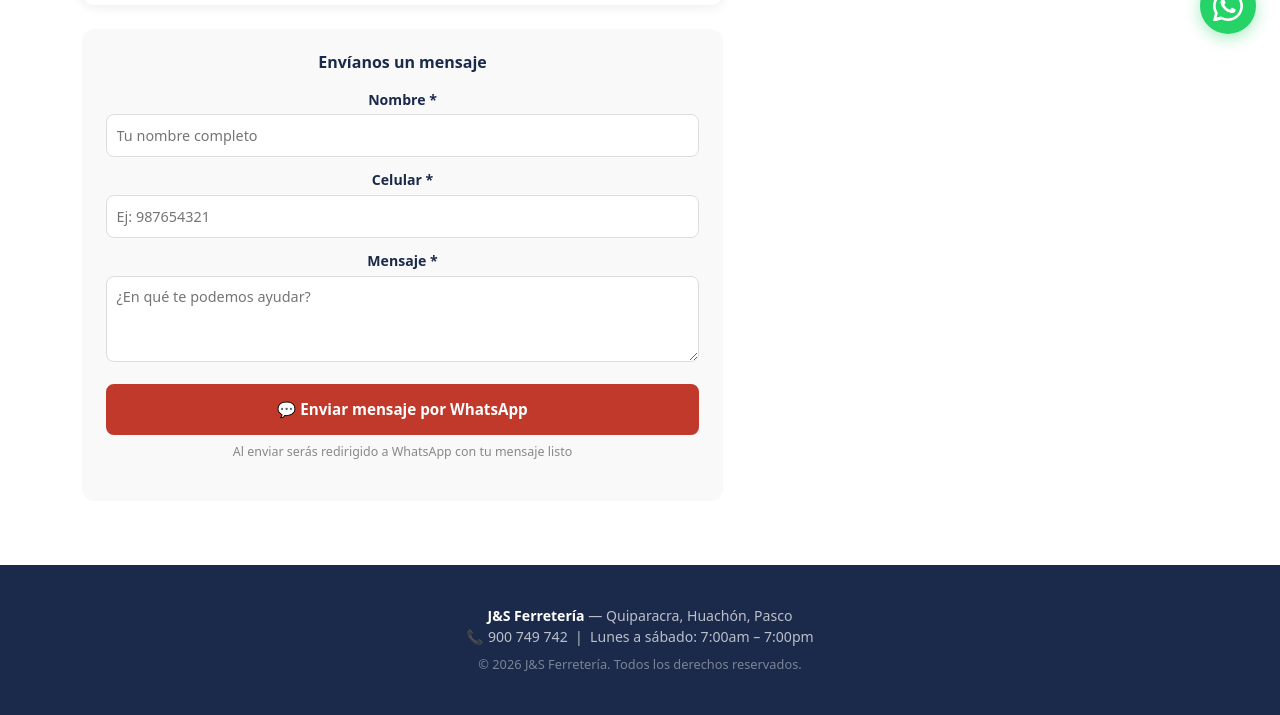
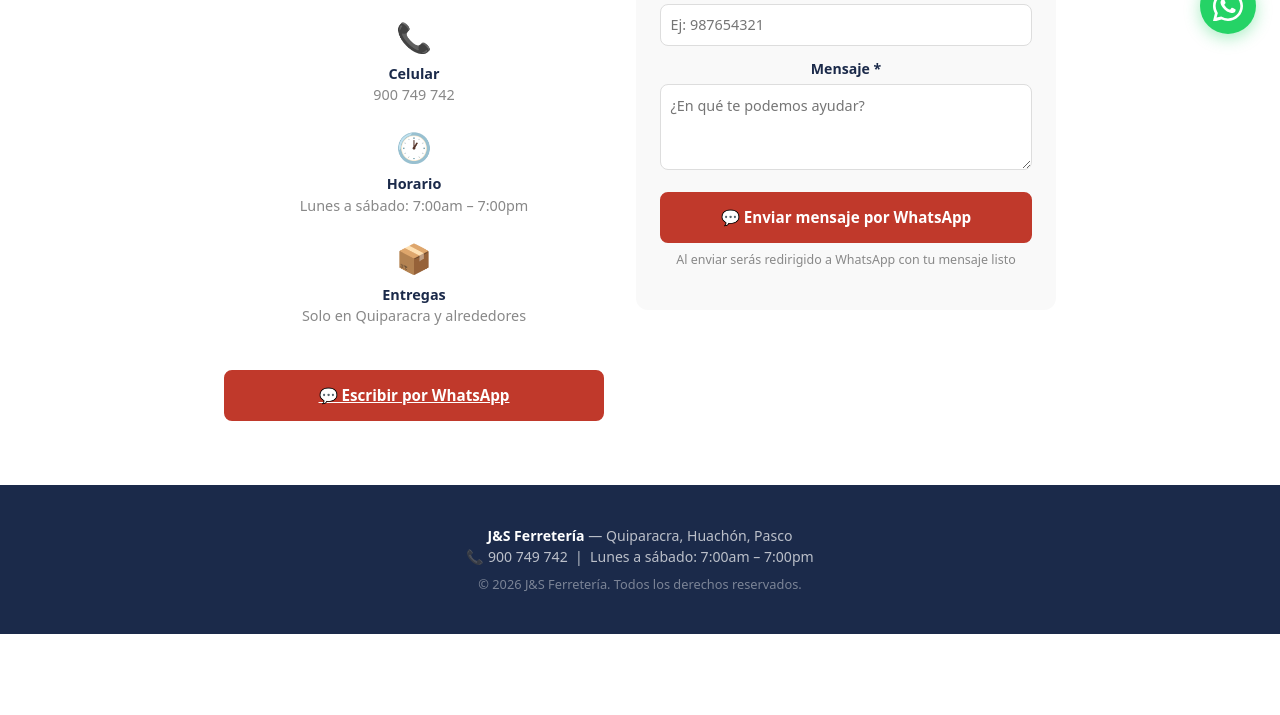
Before and after one commit to OJ-Edelsonn/ferresystem, a PHP site: page /ferresystem/contacto.php in a window 1280 px wide. Shown: the part 742-1457 px from the top of the page. After the commit the page ends 1376 px from the top, so only its background shows below. Run offline with PHP 8.4, Linux system fonts and the light colour scheme.

Commit message:
Mejoras contacto: info centrada, botón WhatsApp alineado y columna flex

```diff
--- a/public/contacto.php
+++ b/public/contacto.php
@@ -7,7 +7,6 @@ $tel_whatsapp = '51900749742';
 $enviado      = false;
 $error_form   = '';
 
-// Procesar formulario de contacto
 if ($_SERVER['REQUEST_METHOD'] === 'POST') {
     $nombre  = trim($_POST['nombre']  ?? '');
     $celular = trim($_POST['celular'] ?? '');
@@ -16,7 +15,6 @@ if ($_SERVER['REQUEST_METHOD'] === 'POST') {
     if (empty($nombre) || empty($celular) || empty($mensaje)) {
         $error_form = 'Por favor completa todos los campos.';
     } else {
-        // Por ahora redirige a WhatsApp con el mensaje
         $texto = urlencode("Hola, soy {$nombre} ({$celular}). {$mensaje}");
         header("Location: https://wa.me/{$tel_whatsapp}?text={$texto}");
         exit;
@@ -36,10 +34,31 @@ if ($_SERVER['REQUEST_METHOD'] === 'POST') {
 
 <section class="seccion" style="padding-top:2rem;">
     <div class="container">
-        <div class="row g-4">
+
+        <!-- Mapa completo arriba -->
+        <div style="border-radius:12px;overflow:hidden;margin-bottom:2rem;
+                    box-shadow:0 2px 12px rgba(0,0,0,0.08);">
+            <iframe
+                src="https://www.google.com/maps/embed?pb=!1m17!1m12!1m3!1d3901.234!2d-75.866949!3d-10.642924!2m3!1f0!2f0!3f0!3m2!1i1024!2i768!4f13.1!3m2!1m1!2zMTDCsDM4JzM0LjUiUyA3NcKwNTInMDEuMCJX!5e0!3m2!1ses!2spe!4v1234567890!5m2!1ses!2spe"
+                width="100%"
+                height="300"
+                style="border:0;display:block;"
+                allowfullscreen=""
+                loading="lazy"
+                referrerpolicy="no-referrer-when-downgrade">
+            </iframe>
+        </div>
+
+        <!-- Info + Formulario en dos columnas centradas -->
+        <div style="display:flex;flex-wrap:wrap;gap:2rem;justify-content:center;align-items:flex-start;">
 
             <!-- Info de contacto -->
-            <div style="text-align:center;">
+            <div style="flex:1;min-width:260px;max-width:380px;display:flex;
+                        flex-direction:column;justify-content:space-between;">
+                <h3 style="font-size:1.1rem;font-weight:700;color:var(--navy);
+                           margin-bottom:1.5rem;text-align:center;">
+                    Información de contacto
+                </h3>
                 <?php
                 $infos = [
                     ['📍', 'Dirección',  'Calle San Cristóbal S/N — Quiparacra — Huachón — Pasco — Perú'],
@@ -49,41 +68,35 @@ if ($_SERVER['REQUEST_METHOD'] === 'POST') {
                 ];
                 foreach ($infos as [$icono, $label, $valor]):
                 ?>
-                    <div style="display:flex;gap:1rem;margin-bottom:1.2rem;align-items:flex-start;text-align:left;">
-                        <div style="font-size:1.5rem;flex-shrink:0;"><?= $icono ?></div>
-                        <div>
-                            <div style="font-weight:700;color:var(--navy);font-size:0.9rem;"><?= $label ?></div>
-                            <div style="color:var(--gris-medio);font-size:0.9rem;"><?= $valor ?></div>
-                        </div>
+                    <div style="text-align:center;margin-bottom:1.2rem;">
+                        <div style="font-size:1.8rem;margin-bottom:0.3rem;"><?= $icono ?></div>
+                        <div style="font-weight:700;color:var(--navy);font-size:0.9rem;"><?= $label ?></div>
+                        <div style="color:var(--gris-medio);font-size:0.9rem;"><?= $valor ?></div>
                     </div>
                 <?php endforeach; ?>
+
+                <div style="text-align:center;margin-top:auto;padding-top:1.5rem;">
+                    <a href="https://wa.me/<?= $tel_whatsapp ?>?text=Hola,%20quiero%20consultar"
+                        target="_blank" class="btn-rojo"
+                        style="display:inline-flex;align-items:center;gap:0.5rem;
+                               width:100%;justify-content:center;padding:0.75rem;">
+                        💬 Escribir por WhatsApp
+                    </a>
+                </div>
             </div>
 
-            <!-- Formulario + mapa -->
-            <div class="col-lg-7">
-
-                <!-- Mapa de Google Maps embebido -->
-                <div style="border-radius:12px;overflow:hidden;margin-bottom:1.5rem;
-                            box-shadow:0 2px 12px rgba(0,0,0,0.08);">
-                    <iframe
-                        src="https://www.google.com/maps/embed?pb=!1m17!1m12!1m3!1d3901.234!2d-75.866949!3d-10.642924!2m3!1f0!2f0!3f0!3m2!1i1024!2i768!4f13.1!3m2!1m1!2zMTDCsDM4JzM0LjUiUyA3NcKwNTInMDEuMCJX!5e0!3m2!1ses!2spe!4v1234567890!5m2!1ses!2spe"
-                        width="100%"
-                        height="220"
-                        style="border:0;"
-                        allowfullscreen=""
-                        loading="lazy"
-                        referrerpolicy="no-referrer-when-downgrade">
-                    </iframe>
-                </div>
-
-                <!-- Formulario de contacto -->
+            <!-- Formulario -->
+            <div style="flex:1;min-width:260px;max-width:420px;">
                 <div style="background:#f9f9f9;border-radius:12px;padding:1.5rem;">
-                    <h3 style="font-size:1rem;font-weight:700;color:var(--navy);margin-bottom:1rem;">
+                    <h3 style="font-size:1rem;font-weight:700;color:var(--navy);
+                               margin-bottom:1rem;text-align:center;">
                         Envíanos un mensaje
                     </h3>
 
                     <?php if ($error_form): ?>
-                        <div class="alert alert-danger py-2 mb-3"><?= htmlspecialchars($error_form) ?></div>
+                        <div class="alert alert-danger py-2 mb-3">
+                            <?= htmlspecialchars($error_form) ?>
+                        </div>
                     <?php endif; ?>
 
                     <form method="POST">
@@ -94,7 +107,8 @@ if ($_SERVER['REQUEST_METHOD'] === 'POST') {
                                 placeholder="Tu nombre completo"
                                 value="<?= htmlspecialchars($_POST['nombre'] ?? '') ?>"
                                 style="width:100%;padding:0.6rem;border:1.5px solid #ddd;
-                                          border-radius:8px;font-size:0.9rem;outline:none;background:#fff;">
+                                          border-radius:8px;font-size:0.9rem;outline:none;
+                                          background:#fff;">
                         </div>
                         <div style="margin-bottom:0.75rem;">
                             <label style="font-size:0.88rem;font-weight:600;color:var(--navy);
@@ -103,7 +117,8 @@ if ($_SERVER['REQUEST_METHOD'] === 'POST') {
                                 placeholder="Ej: 987654321"
                                 value="<?= htmlspecialchars($_POST['celular'] ?? '') ?>"
                                 style="width:100%;padding:0.6rem;border:1.5px solid #ddd;
-                                          border-radius:8px;font-size:0.9rem;outline:none;background:#fff;">
+                                          border-radius:8px;font-size:0.9rem;outline:none;
+                                          background:#fff;">
                         </div>
                         <div style="margin-bottom:1rem;">
                             <label style="font-size:0.88rem;font-weight:600;color:var(--navy);
@@ -111,8 +126,9 @@ if ($_SERVER['REQUEST_METHOD'] === 'POST') {
                             <textarea name="mensaje" required rows="3"
                                 placeholder="¿En qué te podemos ayudar?"
                                 style="width:100%;padding:0.6rem;border:1.5px solid #ddd;
-                                border-radius:8px;font-size:0.9rem;outline:none;
-                                background:#fff;resize:vertical;max-height:120px;"></textarea>
+                                             border-radius:8px;font-size:0.9rem;outline:none;
+                                             background:#fff;resize:vertical;
+                                             max-height:120px;"><?= htmlspecialchars($_POST['mensaje'] ?? '') ?></textarea>
                         </div>
                         <button type="submit" class="btn-rojo" style="width:100%;">
                             💬 Enviar mensaje por WhatsApp
@@ -124,6 +140,7 @@ if ($_SERVER['REQUEST_METHOD'] === 'POST') {
                     </form>
                 </div>
             </div>
+
         </div>
     </div>
 </section>
--- a/public/navbar.php
+++ b/public/navbar.php
@@ -7,6 +7,8 @@ $tel_whatsapp = '51900749742';
 <head>
     <meta charset="UTF-8">
     <meta name="viewport" content="width=device-width, initial-scale=1.0">
+    <link rel="icon" type="image/png" href="img/favicon.png">
+    <link rel="shortcut icon" type="image/png" href="img/favicon.png">
     <title><?= htmlspecialchars($titulo ?? 'J&S Ferretería') ?> — Quiparacra, Pasco</title>
     <link rel="stylesheet" href="/public/css/estilos.css">
     <link href="https://cdn.jsdelivr.net/npm/bootstrap@5.3.0/dist/css/bootstrap.min.css" rel="stylesheet">
--- a/public/servicios.php
+++ b/public/servicios.php
@@ -79,8 +79,7 @@ $mensaje_wa   = urlencode('Hola, me interesa solicitar un presupuesto para una o
             <h2>¿Cómo trabajamos?</h2>
             <div class="linea-roja"></div>
         </div>
-        <div style="display:grid;grid-template-columns:repeat(auto-fill,minmax(180px,1fr));
-                    gap:1.5rem;margin-top:1rem;">
+        <div style="display:flex;flex-wrap:wrap;gap:1.5rem;margin-top:1rem;justify-content:center;align-items:stretch;">
             <?php
             $pasos = [
                 ['1', 'Nos contactas',
```
